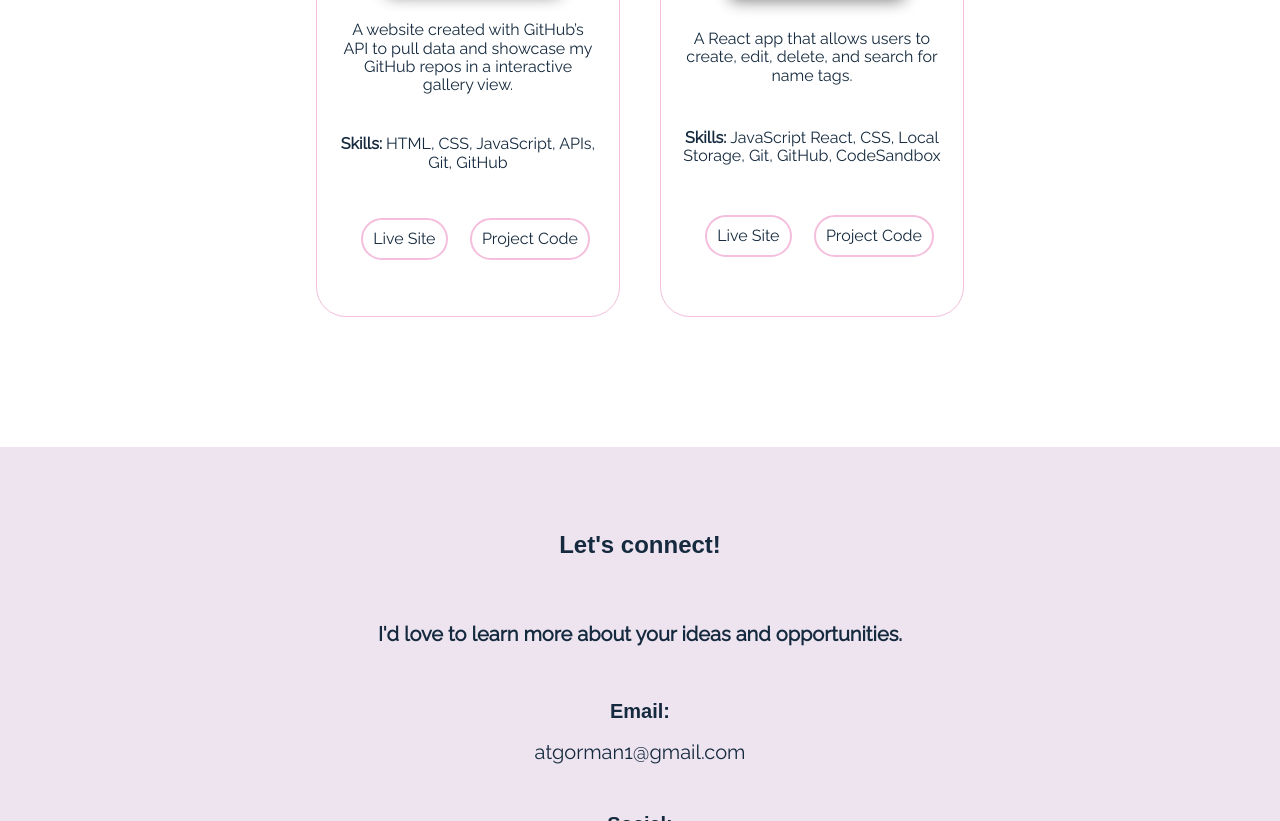
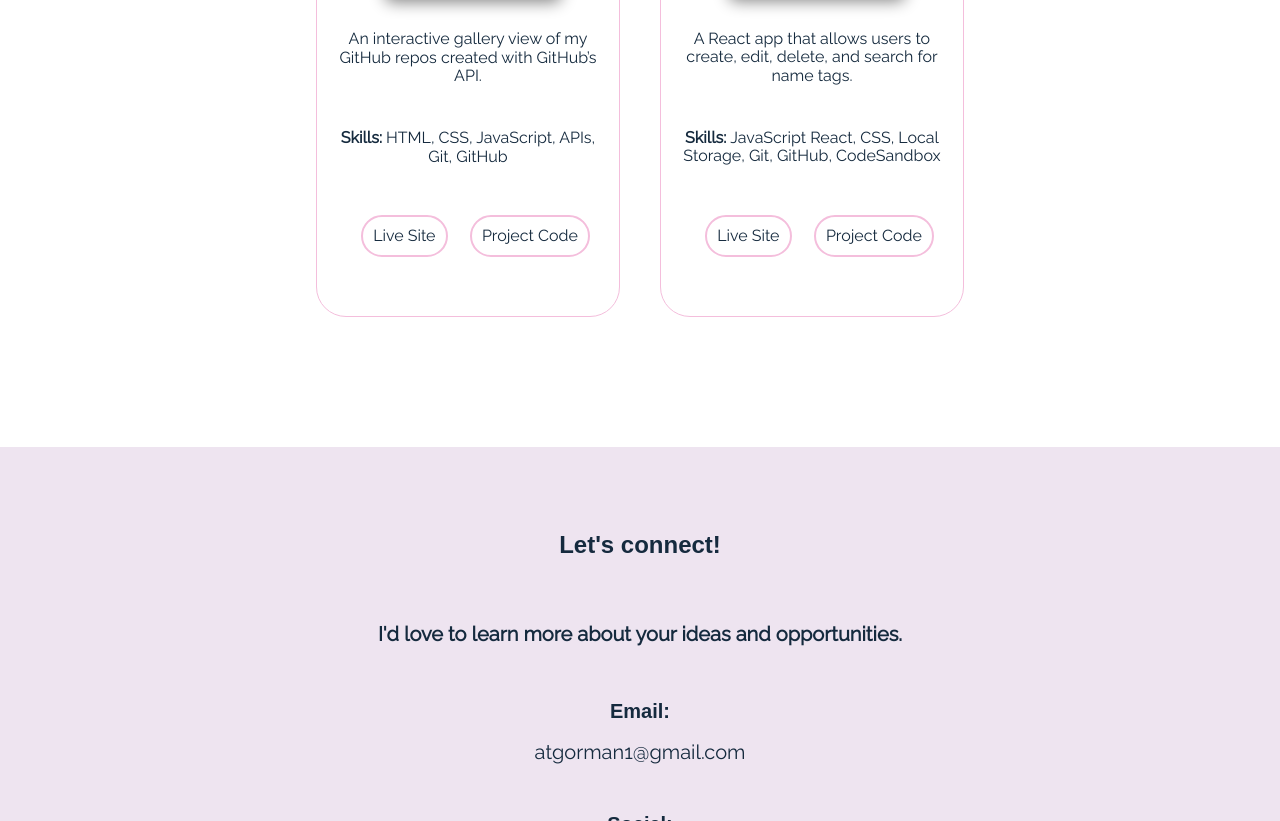
Before and after one commit to atgorman1/alida-portfolio, a website built with Parcel: page index.html in a window 1280 px wide. Shown: the part 3666-4487 px from the top of the page. Built offline with nearby package versions, Linux system fonts and the light colour scheme; a web font is replaced by a local one.

Commit message:
Updated text align for mobile intro text and updated project description for GitHub Repo Gallery

```diff
--- a/css/main.css
+++ b/css/main.css
@@ -286,6 +286,7 @@ header h2 {
   padding: 0;
   font-size: 1.5em;
   margin-bottom: 40px;
+  text-align: left;
 }
 
 .project {
--- a/index.html
+++ b/index.html
@@ -279,8 +279,8 @@
                 </a>
               </figure>
               <p class="project-description">
-                A website created with GitHub’s API to pull data and showcase my
-                GitHub repos in a interactive gallery view.
+                An interactive gallery view of my GitHub repos created with
+                GitHub’s API.
               </p>
               <p class="skills">
                 <span>Skills: </span>HTML, CSS, JavaScript, APIs, Git, GitHub
```
